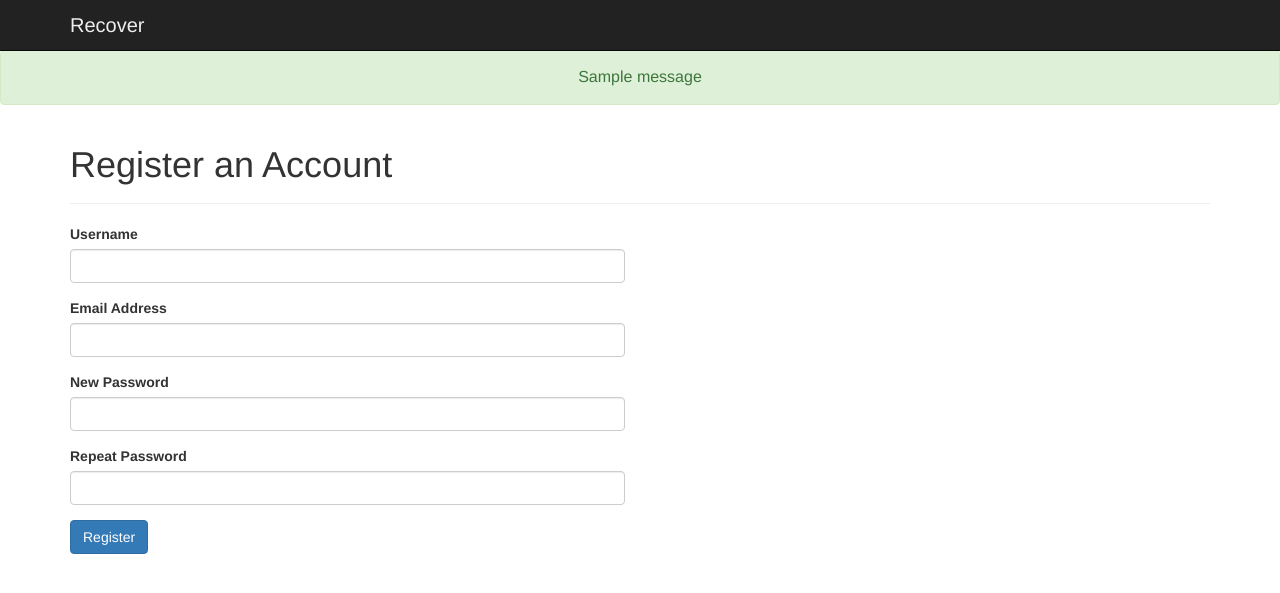
After one commit to SLU-Capstone/Recover, a Flask app: page /register/ in a window 1280 px wide. The commit adds this page. Shown: the top 593 px of the page. Run offline with Flask 2, Linux system fonts and the light colour scheme; one stand-in notice (Sample message) is shown; some libraries are stand-ins or nearby versions.

Commit message:
Implemented user registration page with validation

```diff
--- /dev/null
+++ b/recover/UserRegistrationForm.py
@@ -0,0 +1,11 @@
+from wtforms import Form, BooleanField, StringField, PasswordField, validators
+
+
+class UserRegistrationForm(Form):
+    username = StringField('Username', [validators.Length(min=4, max=25)])
+    email = StringField('Email Address', [validators.Length(min=6, max=35)])
+    password = PasswordField('New Password', [
+        validators.DataRequired(),
+        validators.EqualTo('confirm', message='Passwords must match')
+    ])
+    confirm = PasswordField('Repeat Password')
--- a/recover/__init__.py
+++ b/recover/__init__.py
@@ -1,4 +1,4 @@
-from flask import Flask, render_template
+from flask import Flask, render_template, flash
 from flask.ext.mongoengine import MongoEngine
 
 # Set up app and database connection
@@ -18,9 +18,10 @@ def register_blueprints(ap):
     prevent circular imports by registering the blueprints.
     :param ap: app to register
     """
-    from recover.view import patient_dashboard, patient_add
+    from recover.view import patient_dashboard, patient_add, user_management
     ap.register_blueprint(patient_dashboard)
     ap.register_blueprint(patient_add)
+    ap.register_blueprint(user_management)
 
 register_blueprints(app)
 
--- /dev/null
+++ b/recover/templates/_formhelpers.html
@@ -0,0 +1,15 @@
+{% macro render_field(field) %}
+
+    <div class="form-group">
+        {{ field.label }}
+        {{ field(class="form-control", **kwargs)|safe }}
+        {% if field.errors %}
+            <ul class=errors>
+                {% for error in field.errors %}
+                    <li>{{ error }}</li>
+                {% endfor %}
+            </ul>
+        {% endif %}
+    </div>
+
+{% endmacro %}
--- /dev/null
+++ b/recover/templates/flash_partial.html
@@ -0,0 +1,7 @@
+{% with messages = get_flashed_messages(with_categories = true) %}
+  {% if messages %}
+    {% for category, message in messages %}
+        <div class="alert alert-{{ category }} text-center" role="alert" style="margin-bottom:0px; font-size:16px;">{{ message }}</div>
+    {% endfor %}
+  {% endif %}
+{% endwith %}
--- /dev/null
+++ b/recover/templates/register.html
@@ -0,0 +1,48 @@
+<!DOCTYPE html>
+<html lang="en">
+<head>
+    <meta charset="utf-8">
+    <meta http-equiv="X-UA-Compatible" content="IE=edge">
+    <meta name="viewport" content="width=device-width, initial-scale=1">
+    <title>Recover - Register Account</title>
+    <link href="http://maxcdn.bootstrapcdn.com/bootstrap/3.3.1/css/bootstrap.min.css" rel="stylesheet">
+    <link href="../static/css/home.css" rel="stylesheet">
+</head>
+
+<body>
+    <!-- Vanilla navigation bar -->
+    <nav class="navbar navbar-inverse navbar-fixed-top">
+      <div class="container">
+        <div class="navbar-header">
+          <a class="navbar-brand" href="/">Recover</a>
+        </div>
+      </div>
+    </nav>
+
+    {% include "flash_partial.html" %}
+
+    <div class="container">
+        <div class="page-header">
+          <h1>Register an Account</h1>
+        </div>
+
+        <div class="row clearfix">
+            <div class="col-md-6 column">
+
+                {% from "_formhelpers.html" import render_field %}
+                <form class="form" method=post action="/register/">
+                    {{ render_field(form.username) }}
+                    {{ render_field(form.email) }}
+                    {{ render_field(form.password) }}
+                    {{ render_field(form.confirm) }}
+                    <button type="submit" class="btn btn-primary">Register</button>
+                </form>
+
+            </div>
+        </div>
+    </div>
+
+    <script src="https://ajax.googleapis.com/ajax/libs/jquery/1.11.3/jquery.min.js"></script>
+    <script src="../static/js/bootstrap.min.js"></script>
+</body>
+</html>
--- a/recover/view.py
+++ b/recover/view.py
@@ -1,14 +1,15 @@
-from flask import request, redirect, Blueprint, render_template
+from flask import request, redirect, Blueprint, render_template, flash
 from flask.views import MethodView
 from mongoengine import DoesNotExist
 
 from fitbit import Fitbit
 from recover.models import Patient
 from recover.patient_data import PatientData
+from recover.UserRegistrationForm import UserRegistrationForm
 
 patient_dashboard = Blueprint('patient_dashboard', __name__, template_folder='templates')
 patient_add = Blueprint('patient_add', __name__)
-
+user_management = Blueprint('user_management', __name__, template_folder='templates')
 
 # noinspection PyAbstractClass
 class AddPatient(MethodView):
@@ -44,9 +45,9 @@ class AddPatient(MethodView):
             # This is good!
             pass
 
-        new_guy = Patient(slug=fitbit_id, first_name=first, last_name=last, token=token['access_token'],
+        new_patient = Patient(slug=fitbit_id, first_name=first, last_name=last, token=token['access_token'],
                           refresh=token['refresh_token'], health_data_per_day=[])
-        new_guy.save()
+        new_patient.save()
         return redirect('/dashboard')
 
 
@@ -85,6 +86,21 @@ class PatientDetailView(MethodView):
         return render_template('patients/detail.html', patient=patient, resting=resting_hr, data=d)
 
 
+@user_management.route('/register/', methods=['GET', 'POST'])
+def register():
+    form = UserRegistrationForm(request.form)
+    if request.method == 'POST':
+        if form.validate():
+            # Create and save this new User
+            # user = User(form.username.data, form.email.data, form.password.data)
+            # db_session.add(user)
+            flash("User registration successful. You can now login above.", 'success')
+            return redirect('/')
+        else:
+            flash("Invalid input: please see the suggestions below.", 'warning')
+    return render_template('register.html', form=form)
+
+
 patient_dashboard.add_url_rule('/dashboard/', view_func=PatientListView.as_view('list'))
 patient_dashboard.add_url_rule('/dashboard/<slug>/', view_func=PatientDetailView.as_view('detail'))
 
```
Also changed, not shown: recover/templates/home.html (+5 -3 lines).
